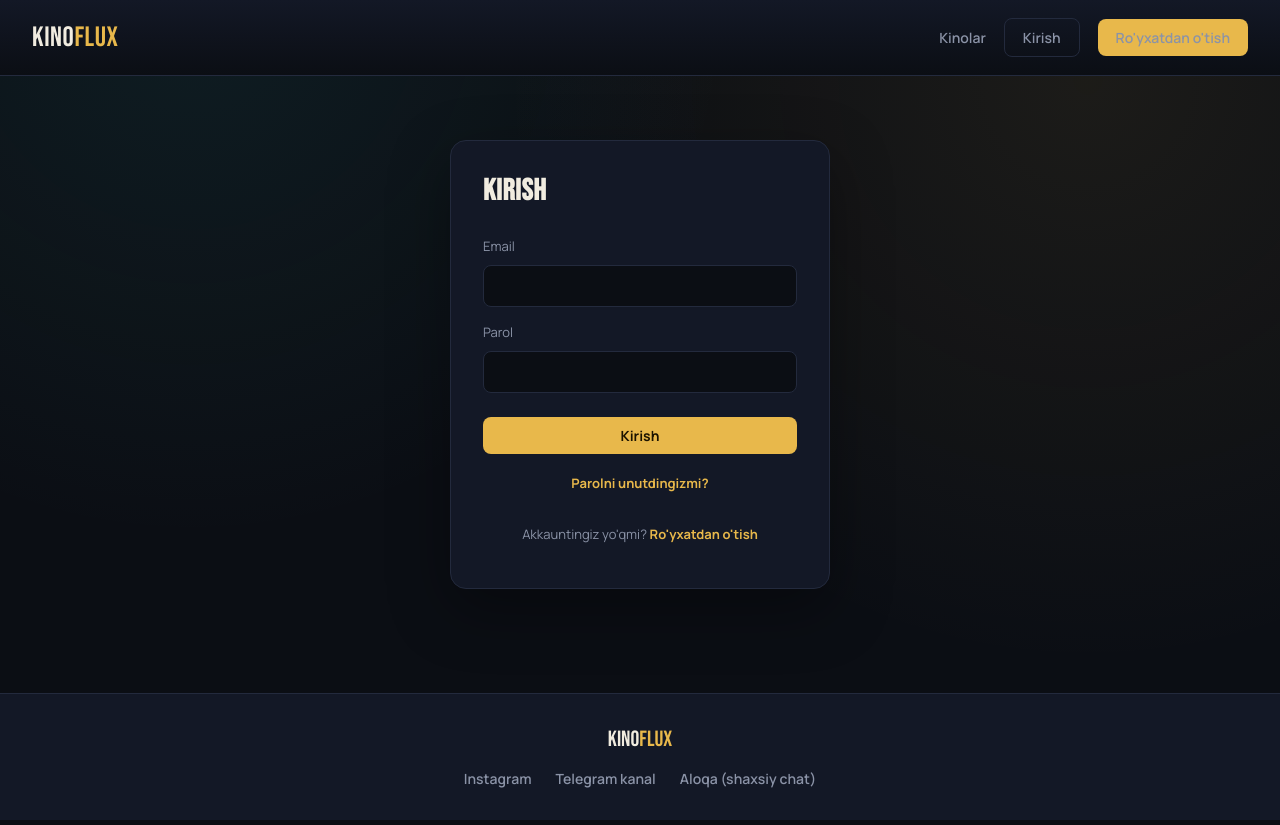
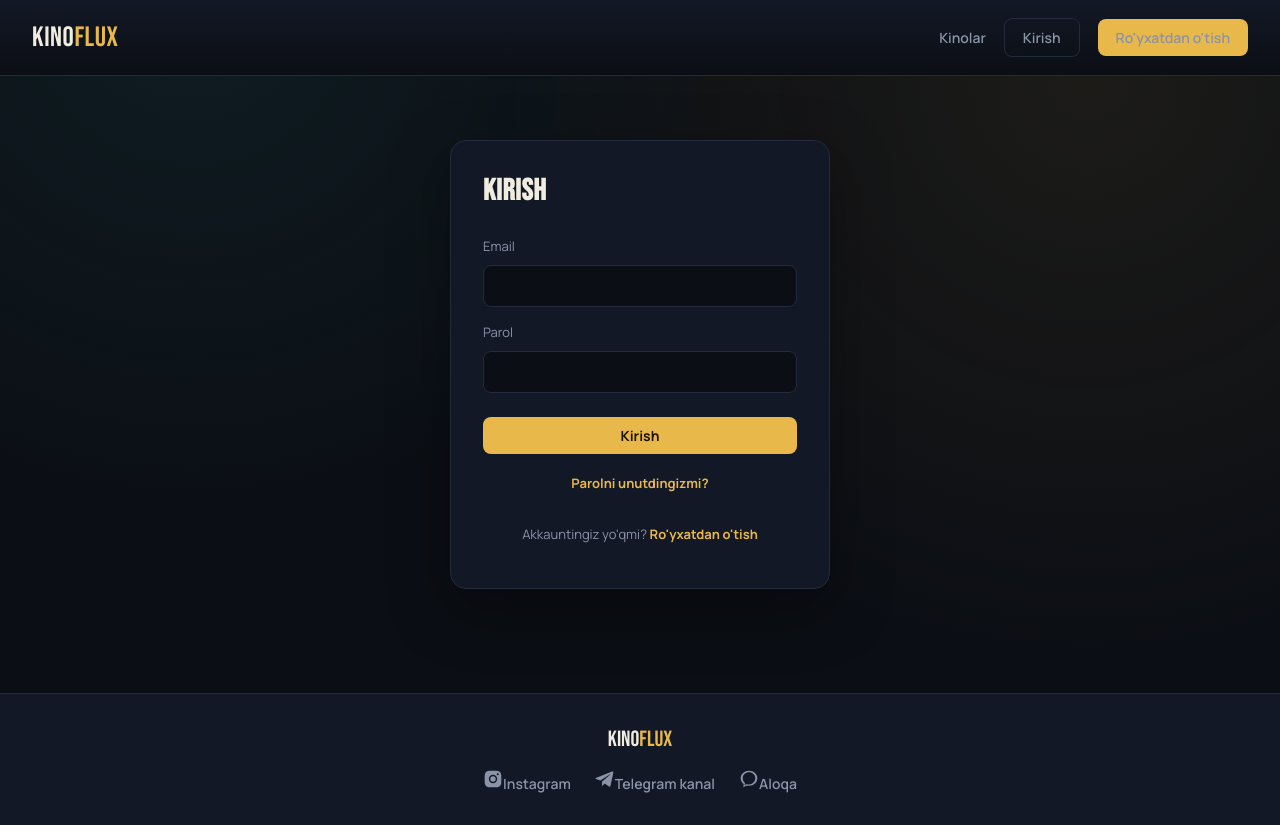
Before and after one commit to shaxamaw/Kinovaqti_bit, a React (Vite) app in the folder frontend/: page /login in a window 1280 px wide. Built offline with nearby package versions, Linux system fonts and the light colour scheme; no server answers.

Commit message:
Refactor footer links for better structure

```diff
--- a/frontend/src/components/Footer.jsx
+++ b/frontend/src/components/Footer.jsx
@@ -6,14 +6,38 @@
           Kino<span>Flux</span>
         </span>
         <div className="footer-links">
-          <a href="https://www.instagram.com/kinoflox_?igsh=MWJibDQ5eGd4ZjIzbg==" target="_blank" rel="noopener noreferrer">
+          <a
+            href="https://www.instagram.com/kinoflox_?igsh=MWJibDQ5eGd4ZjIzbg=="
+            target="_blank"
+            rel="noopener noreferrer"
+            className="footer-link"
+          >
+            <svg viewBox="0 0 24 24" width="20" height="20" fill="currentColor">
+              <path d="M12 2c2.717 0 3.056.01 4.122.06 1.065.05 1.79.217 2.428.465.66.256 1.216.6 1.772 1.153a4.9 4.9 0 0 1 1.153 1.772c.247.637.415 1.363.465 2.428.05 1.066.06 1.405.06 4.122 0 2.717-.01 3.056-.06 4.122-.05 1.065-.218 1.79-.465 2.428a4.9 4.9 0 0 1-1.153 1.772 4.9 4.9 0 0 1-1.772 1.153c-.637.247-1.363.415-2.428.465-1.066.05-1.405.06-4.122.06-2.717 0-3.056-.01-4.122-.06-1.065-.05-1.79-.218-2.428-.465a4.9 4.9 0 0 1-1.772-1.153 4.9 4.9 0 0 1-1.153-1.772c-.247-.637-.415-1.363-.465-2.428C2.01 15.056 2 14.717 2 12c0-2.717.01-3.056.06-4.122.05-1.065.218-1.79.465-2.428a4.9 4.9 0 0 1 1.153-1.772A4.9 4.9 0 0 1 5.45 2.525c.637-.248 1.363-.415 2.428-.465C8.944 2.01 9.283 2 12 2zm0 5a5 5 0 1 0 0 10 5 5 0 0 0 0-10zm0 8.25a3.25 3.25 0 1 1 0-6.5 3.25 3.25 0 0 1 0 6.5zM17.75 7.5a1.25 1.25 0 1 0 0-2.5 1.25 1.25 0 0 0 0 2.5z" />
+            </svg>
             Instagram
           </a>
-          <a href="https://t.me/kinolardaxshati" target="_blank" rel="noopener noreferrer">
+          <a
+            href="https://t.me/kinolardaxshati"
+            target="_blank"
+            rel="noopener noreferrer"
+            className="footer-link"
+          >
+            <svg viewBox="0 0 24 24" width="20" height="20" fill="currentColor">
+              <path d="M21.94 4.6 18.6 20.24c-.25 1.12-.9 1.39-1.83.87l-5.07-3.73-2.44 2.35c-.27.27-.5.5-1.02.5l.37-5.19L18.3 6.68c.43-.38-.09-.6-.67-.22L6.4 13.7l-5.02-1.57c-1.09-.34-1.1-1.09.23-1.61L20.5 3.14c.9-.34 1.7.22 1.44 1.46z" />
+            </svg>
             Telegram kanal
           </a>
-          <a href="https://t.me/vio_waxa31" target="_blank" rel="noopener noreferrer">
-            Aloqa (shaxsiy chat)
+          <a
+            href="https://t.me/vio_waxa31"
+            target="_blank"
+            rel="noopener noreferrer"
+            className="footer-link"
+          >
+            <svg viewBox="0 0 24 24" width="20" height="20" fill="currentColor">
+              <path d="M12 2C6.48 2 2 6.03 2 11c0 2.83 1.45 5.36 3.73 7.02L5 22l4.28-2.19c.87.21 1.78.32 2.72.32 5.52 0 10-4.03 10-9s-4.48-9-10-9zm0 16.5c-.86 0-1.7-.11-2.5-.32l-.36-.1-2.55 1.31.7-2.43-.27-.29A7.36 7.36 0 0 1 4.5 11c0-3.86 3.36-7 7.5-7s7.5 3.14 7.5 7-3.36 7.5-7.5 7.5z" />
+            </svg>
+            Aloqa
           </a>
         </div>
       </div>
```
